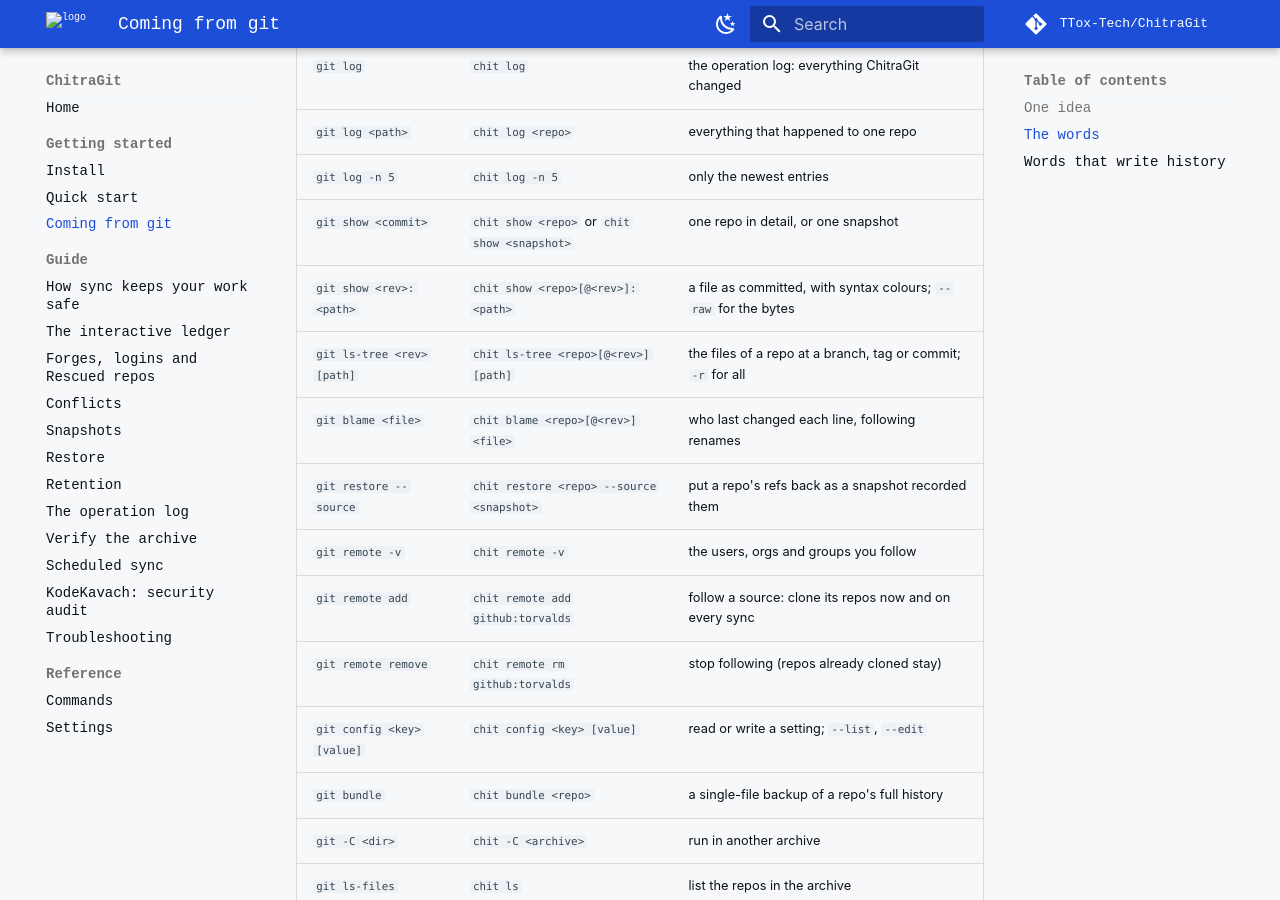
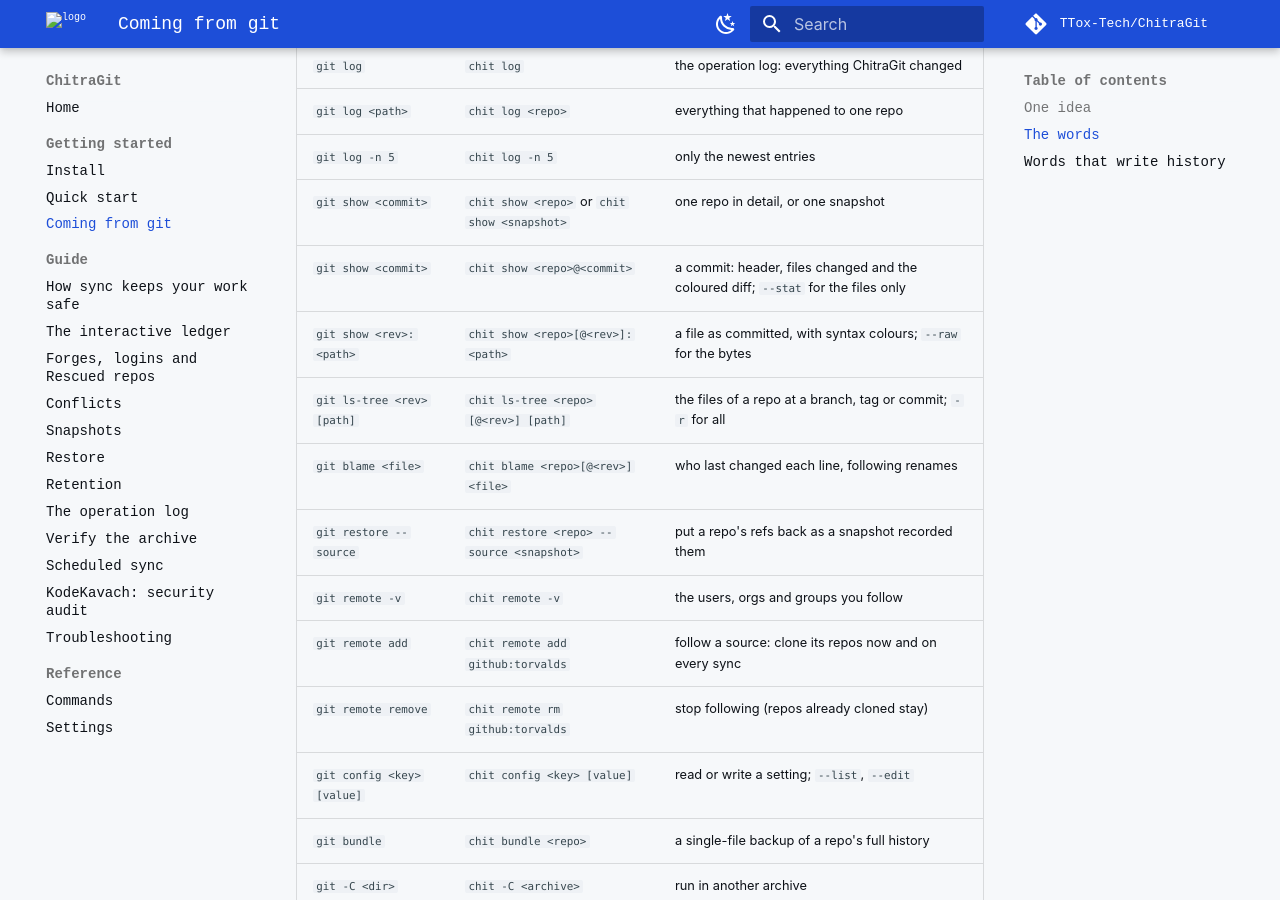
Before and after one commit to TTox-Tech/ChitraGit, an MkDocs documentation site: the page built from website/docs/guide/coming-from-git.md, in a window 1280 px wide and 900 px high, scrolled down 883 px. Built offline with MkDocs 1.6.1 and Material for MkDocs 9.7.7, drawn with Linux system fonts in a browser that asks for light colours; some web fonts are replaced; comment, search, counter and statistics services are not loaded.

Commit message:
docs: show repo@rev in coming from git and the changelog

```diff
--- a/website/docs/guide/coming-from-git.md
+++ b/website/docs/guide/coming-from-git.md
@@ -27,6 +27,7 @@ like `git log <path>`.
 | `git log <path>` | `chit log <repo>` | everything that happened to one repo |
 | `git log -n 5` | `chit log -n 5` | only the newest entries |
 | `git show <commit>` | `chit show <repo>` or `chit show <snapshot>` | one repo in detail, or one snapshot |
+| `git show <commit>` | `chit show <repo>@<commit>` | a commit: header, files changed and the coloured diff; `--stat` for the files only |
 | `git show <rev>:<path>` | `chit show <repo>[@<rev>]:<path>` | a file as committed, with syntax colours; `--raw` for the bytes |
 | `git ls-tree <rev> [path]` | `chit ls-tree <repo>[@<rev>] [path]` | the files of a repo at a branch, tag or commit; `-r` for all |
 | `git blame <file>` | `chit blame <repo>[@<rev>] <file>` | who last changed each line, following renames |
```
Also changed, not shown: CHANGELOG.md.
